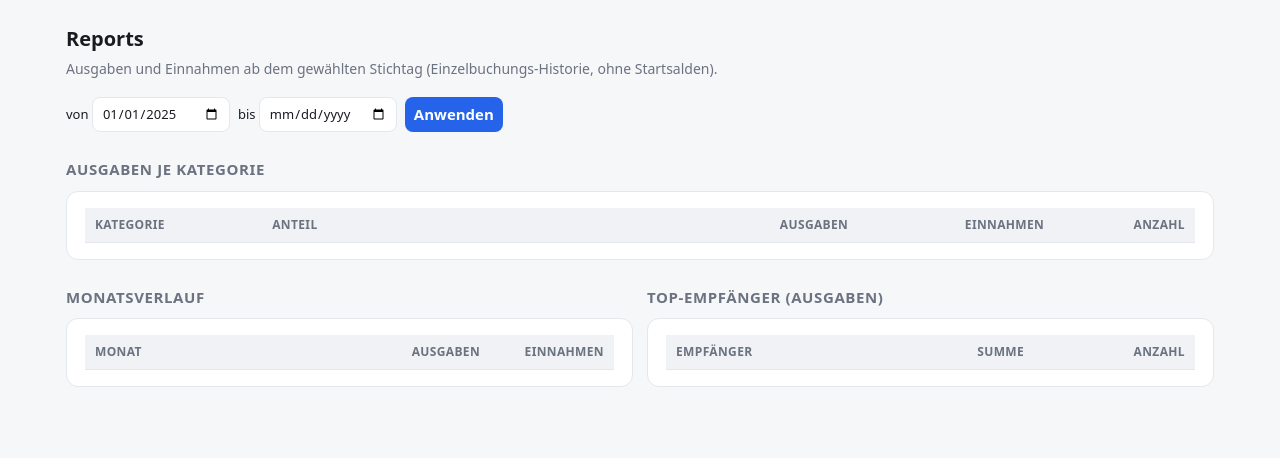
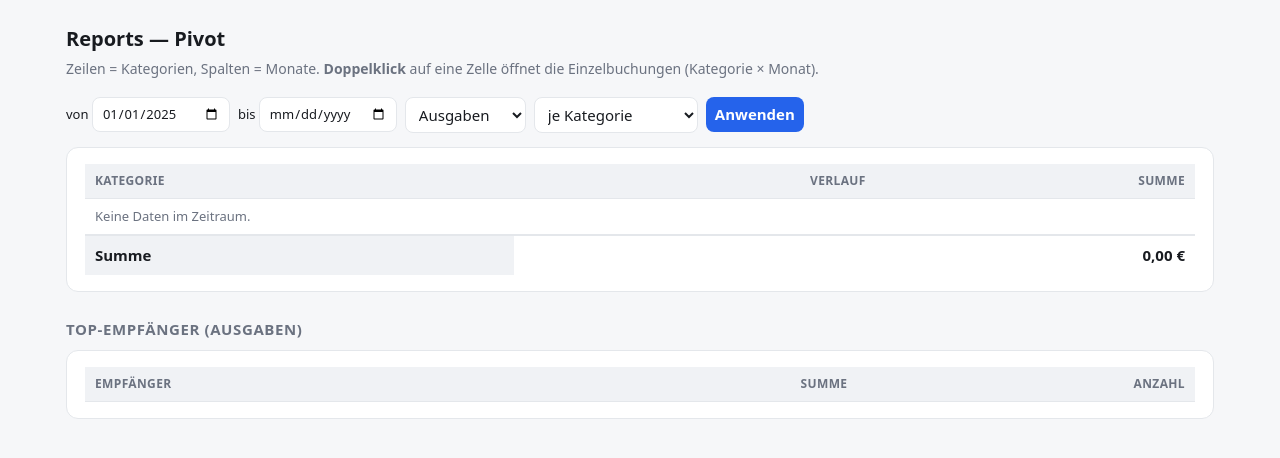
Before and after one commit to xamjamchok-debug/Tools, a FastAPI app: page /reports in a window 1280 px wide. Shown: the part 54-512 px from the top of the page. Run offline with FastAPI, Linux system fonts and the light colour scheme; lists and menus that the app fills with data are empty.

Commit message:
Haushaltskasse P1: Reports als Pivot (Monatsvergleich + Drilldown)
- queries.pivot(): Zeilen Kategorie/Unterkategorie x Spalten Monate, Modus Ausgabe/Einnahme/Netto
  (Whitelist), Spalten-/Zeilensummen, Gesamt
- /reports: Umschalter Modus + Ebene, Zeitraum; Top-Empfaenger bleibt
- reports.html: Pivot-Matrix mit sticky erster Spalte, Sparkline je Zeile,
  Doppelklick-Drilldown auf die gefilterte Buchungsliste (Kategorie x Monat)
- Verifiziert an echten Daten (Summen, beide Ebenen, Render)

Co-Authored-By: Claude Opus 4.8 <noreply@anthropic.com>
Claude-Session: https://claude.ai/code/session_015dhS1wTTUJp3rcuNKR4HFL

```diff
--- a/haushaltskasse/dashboard/app.py
+++ b/haushaltskasse/dashboard/app.py
@@ -156,14 +156,18 @@ def view_buchungen(request: Request, konto: str = "", kategorie_id: str = "",
 
 
 @app.get("/reports", response_class=HTMLResponse)
-def view_reports(request: Request, von: str = q.STICHTAG, bis: str = ""):
+def view_reports(request: Request, von: str = q.STICHTAG, bis: str = "",
+                 modus: str = "ausgabe", ebene: str = "kategorie"):
+    if modus not in ("ausgabe", "einnahme", "netto"):
+        modus = "ausgabe"
+    if ebene not in ("kategorie", "unterkategorie"):
+        ebene = "kategorie"
     with db() as conn, conn.cursor() as cur:
-        ausgaben = q.ausgaben_je_kategorie(cur, von=von, bis=bis or None)
-        verlauf = q.monatsverlauf(cur, von=von)
+        piv = q.pivot(cur, von=von, bis=bis or None, modus=modus, ebene=ebene)
         top = q.top_empfaenger(cur, von=von)
     return TEMPLATES.TemplateResponse(request, "reports.html", {
-        "request": request, "tab": "reports", "ausgaben": ausgaben, "verlauf": verlauf,
-        "top": top, "von": von, "bis": bis})
+        "request": request, "tab": "reports", "piv": piv, "top": top,
+        "von": von, "bis": bis, "modus": modus, "ebene": ebene})
 
 
 @app.get("/config", response_class=HTMLResponse)
--- a/haushaltskasse/dashboard/queries.py
+++ b/haushaltskasse/dashboard/queries.py
@@ -194,6 +194,63 @@ def top_empfaenger(cur, von: str = STICHTAG, limit: int = 20) -> list[dict]:
     return [{"empfaenger": e, "summe_cent": s, "n": n} for e, s, n in cur.fetchall()]
 
 
+# Betragsausdruck je Pivot-Modus (Whitelist, kein User-String im SQL).
+_PIVOT_MODUS = {
+    "ausgabe": "SUM(b.betrag_cent) FILTER (WHERE b.betrag_cent < 0)",
+    "einnahme": "SUM(b.betrag_cent) FILTER (WHERE b.betrag_cent > 0)",
+    "netto": "SUM(b.betrag_cent)",
+}
+
+
+def pivot(cur, von: str = STICHTAG, bis: str | None = None,
+          modus: str = "ausgabe", ebene: str = "kategorie") -> dict:
+    """Pivot: Zeilen = Kategorien (oder Unterkategorien), Spalten = Monate, Werte je Modus.
+
+    modus: 'ausgabe' | 'einnahme' | 'netto'. ebene: 'kategorie' | 'unterkategorie'.
+    Rückgabe: monate[], zeilen[{label, kategorie_id, unterkategorie_id, monate{YYYY-MM: cent}, summe}],
+    spalten_summe{monat: cent}, gesamt.
+    """
+    bis = bis or date.today().isoformat()
+    betrag = _PIVOT_MODUS.get(modus, _PIVOT_MODUS["ausgabe"])
+    cur.execute(f"""
+        SELECT b.kategorie_id, b.unterkategorie_id,
+               COALESCE(k.name, '(nicht zugeordnet)') AS kname, u.name AS uname,
+               to_char(date_trunc('month', b.datum_wert), 'YYYY-MM') AS monat,
+               COALESCE({betrag}, 0) AS wert
+        FROM buchungen b
+        LEFT JOIN kategorien k ON k.id = b.kategorie_id
+        LEFT JOIN unterkategorien u ON u.id = b.unterkategorie_id
+        WHERE b.buchungsart='real' AND b.quelle_import <> 'startsaldo'
+          AND b.datum_wert >= %s AND b.datum_wert <= %s
+        GROUP BY b.kategorie_id, b.unterkategorie_id, k.name, u.name,
+                 to_char(date_trunc('month', b.datum_wert), 'YYYY-MM')
+    """, (von, bis))
+
+    monate: set = set()
+    zeilen: dict = {}
+    for kid, uid, kname, uname, monat, wert in cur.fetchall():
+        monate.add(monat)
+        if ebene == "unterkategorie":
+            key = (kid, uid)
+            label = f"{kname} / {uname or '(ohne Unterkat.)'}"
+            drill = {"kategorie_id": kid, "unterkategorie_id": uid}
+        else:
+            key = (kid,)
+            label = kname
+            drill = {"kategorie_id": kid}
+        z = zeilen.setdefault(key, {"label": label, **drill, "monate": {}, "summe": 0})
+        z["monate"][monat] = z["monate"].get(monat, 0) + (wert or 0)
+        z["summe"] += (wert or 0)
+
+    monate = sorted(monate)
+    # Ausgaben (negativ) aufsteigend = größter Betrag zuerst; sonst absteigend.
+    zeilen_liste = sorted(zeilen.values(),
+                          key=lambda z: z["summe"] if modus != "einnahme" else -z["summe"])
+    spalten_summe = {m: sum(z["monate"].get(m, 0) for z in zeilen.values()) for m in monate}
+    return {"monate": monate, "zeilen": zeilen_liste, "spalten_summe": spalten_summe,
+            "gesamt": sum(z["summe"] for z in zeilen.values())}
+
+
 # ---------------------------------------------------------------------------
 # Buchungsliste (filterbar) + Stammdaten für Dropdowns
 # ---------------------------------------------------------------------------
--- a/haushaltskasse/dashboard/templates/reports.html
+++ b/haushaltskasse/dashboard/templates/reports.html
@@ -1,46 +1,61 @@
 {% extends "base.html" %}
 {% block titel %} · Reports{% endblock %}
 {% block content %}
-<h1>Reports</h1>
-<p class="sub">Ausgaben und Einnahmen ab dem gewählten Stichtag (Einzelbuchungs-Historie, ohne Startsalden).</p>
+<h1>Reports — Pivot</h1>
+<p class="sub">Zeilen = {{ 'Unterkategorien' if ebene=='unterkategorie' else 'Kategorien' }}, Spalten = Monate.
+  <b>Doppelklick</b> auf eine Zelle öffnet die Einzelbuchungen (Kategorie × Monat).</p>
 
 <form class="toolbar" method="get">
   <label class="small">von <input type="date" name="von" value="{{ von }}"></label>
   <label class="small">bis <input type="date" name="bis" value="{{ bis }}"></label>
+  <select name="modus">
+    {% for m,l in [('ausgabe','Ausgaben'),('einnahme','Einnahmen'),('netto','Netto')] %}
+    <option value="{{ m }}" {{ 'selected' if modus==m }}>{{ l }}</option>{% endfor %}
+  </select>
+  <select name="ebene">
+    <option value="kategorie" {{ 'selected' if ebene=='kategorie' }}>je Kategorie</option>
+    <option value="unterkategorie" {{ 'selected' if ebene=='unterkategorie' }}>je Unterkategorie</option>
+  </select>
   <button type="submit">Anwenden</button>
 </form>
 
-{% set max_aus = (ausgaben | map(attribute='ausgaben_cent') | map('abs') | list | max) or 1 %}
-<h2>Ausgaben je Kategorie</h2>
 <div class="card scroll"><table>
-  <tr><th>Kategorie</th><th style="width:38%">Anteil</th><th class="num">Ausgaben</th><th class="num">Einnahmen</th><th class="num">Anzahl</th></tr>
-  {% for r in ausgaben %}
   <tr>
-    <td>{{ r.kategorie }}</td>
-    <td><div class="bar"><i style="width:{{ (100 * (r.ausgaben_cent|abs) / max_aus)|round(1) }}%"></i></div></td>
-    <td class="num neg">{{ r.ausgaben_cent|euro }}</td>
-    <td class="num {{ 'pos' if r.einnahmen_cent else 'muted' }}">{{ r.einnahmen_cent|euro }}</td>
-    <td class="num muted">{{ r.n }}</td>
+    <th style="position:sticky;left:0;background:var(--head)">{{ 'Unterkategorie' if ebene=='unterkategorie' else 'Kategorie' }}</th>
+    {% for m in piv.monate %}<th class="num">{{ m }}</th>{% endfor %}
+    <th class="num">Verlauf</th>
+    <th class="num">Summe</th>
+  </tr>
+  {% for z in piv.zeilen %}
+  {% set rowmax = (z.monate.values() | map('abs') | list | max) or 1 %}
+  <tr>
+    <td style="position:sticky;left:0;background:var(--card);cursor:pointer" title="Alle Buchungen dieser Zeile im Zeitraum"
+        ondblclick="drill('{{ z.kategorie_id or '' }}','{{ z.unterkategorie_id or '' }}','')">{{ z.label }}</td>
+    {% for m in piv.monate %}
+      {% set v = z.monate.get(m) %}
+      <td class="num {{ 'neg' if v and v<0 else ('pos' if v and v>0 else 'muted') }}"
+          style="cursor:pointer" ondblclick="drill('{{ z.kategorie_id or '' }}','{{ z.unterkategorie_id or '' }}','{{ m }}')">
+        {{ v|euro if v else '·' }}</td>
+    {% endfor %}
+    <td>
+      <div style="display:flex;align-items:flex-end;gap:1px;height:22px">
+        {% for m in piv.monate %}{% set v = z.monate.get(m) or 0 %}
+        <i title="{{ m }}: {{ v|euro }}" style="flex:1;background:var(--accent);opacity:.55;
+           height:{{ (100 * (v|abs) / rowmax)|round(0) }}%;min-height:1px"></i>{% endfor %}
+      </div>
+    </td>
+    <td class="num {{ 'neg' if z.summe<0 else 'pos' }}"><b>{{ z.summe|euro }}</b></td>
   </tr>
   {% endfor %}
+  {% if not piv.zeilen %}<tr><td colspan="{{ piv.monate|length + 3 }}" class="muted small">Keine Daten im Zeitraum.</td></tr>{% endif %}
+  <tr style="border-top:2px solid var(--border)">
+    <td style="position:sticky;left:0;background:var(--head)"><b>Summe</b></td>
+    {% for m in piv.monate %}<td class="num"><b>{{ piv.spalten_summe[m]|euro }}</b></td>{% endfor %}
+    <td></td>
+    <td class="num"><b>{{ piv.gesamt|euro }}</b></td>
+  </tr>
 </table></div>
 
-<div class="grid" style="grid-template-columns:repeat(auto-fit,minmax(320px,1fr));align-items:start">
-  <div>
-    <h2>Monatsverlauf</h2>
-    {% set max_m = (verlauf | map(attribute='ausgaben_cent') | map('abs') | list | max) or 1 %}
-    <div class="card scroll"><table>
-      <tr><th>Monat</th><th style="width:40%"></th><th class="num">Ausgaben</th><th class="num">Einnahmen</th></tr>
-      {% for m in verlauf %}
-      <tr><td class="small">{{ m.monat }}</td>
-        <td><div class="bar"><i style="width:{{ (100 * (m.ausgaben_cent|abs) / max_m)|round(1) }}%"></i></div></td>
-        <td class="num neg">{{ m.ausgaben_cent|euro }}</td>
-        <td class="num {{ 'pos' if m.einnahmen_cent else 'muted' }}">{{ m.einnahmen_cent|euro }}</td></tr>
-      {% endfor %}
-    </table></div>
-  </div>
-
-  <div>
 <h2>Top-Empfänger (Ausgaben)</h2>
 <div class="card scroll"><table>
   <tr><th>Empfänger</th><th class="num">Summe</th><th class="num">Anzahl</th></tr>
@@ -50,6 +65,21 @@
     <td class="num muted">{{ t.n }}</td></tr>
   {% endfor %}
 </table></div>
-  </div>
-</div>
 {% endblock %}
+
+{% block script %}
+function drill(kid, uid, monat){
+  const p = new URLSearchParams();
+  if(kid) p.set('kategorie_id', kid); else p.set('offen','1');
+  if(uid) p.set('unterkategorie_id', uid);
+  if(monat){
+    const [y,m] = monat.split('-').map(Number);
+    const letzter = new Date(y, m, 0).getDate();
+    p.set('von', monat+'-01');
+    p.set('bis', monat+'-'+String(letzter).padStart(2,'0'));
+  } else {
+    p.set('von', '{{ von }}');{% if bis %} p.set('bis','{{ bis }}');{% endif %}
+  }
+  location = '/buchungen?'+p.toString();
+}
+{% endblock %}
```
Also changed, not shown: haushaltskasse/docs/PLAN-ausbau.md (+9 -11 lines). Lines whose indentation alone changed are shown as unchanged.
